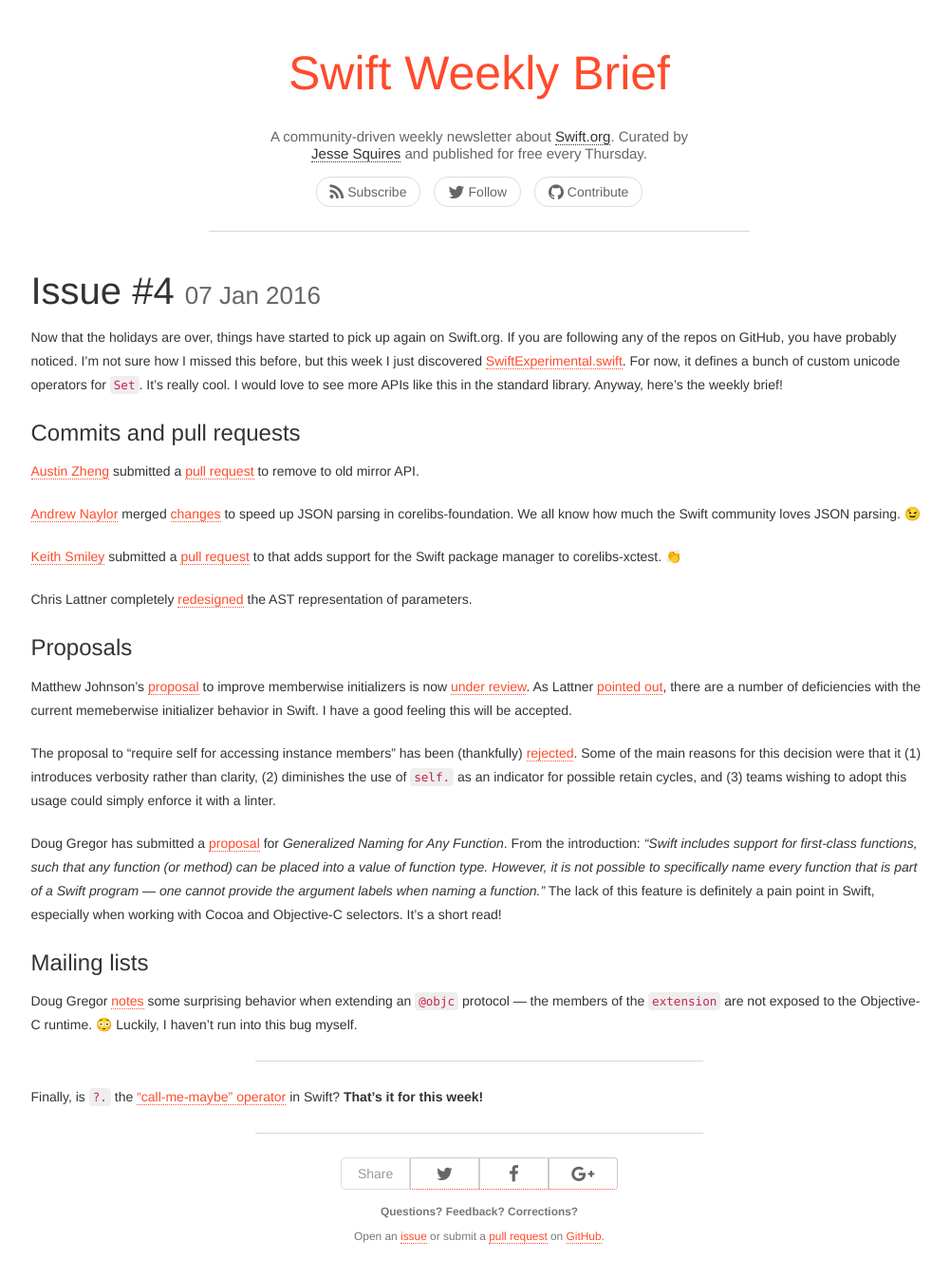
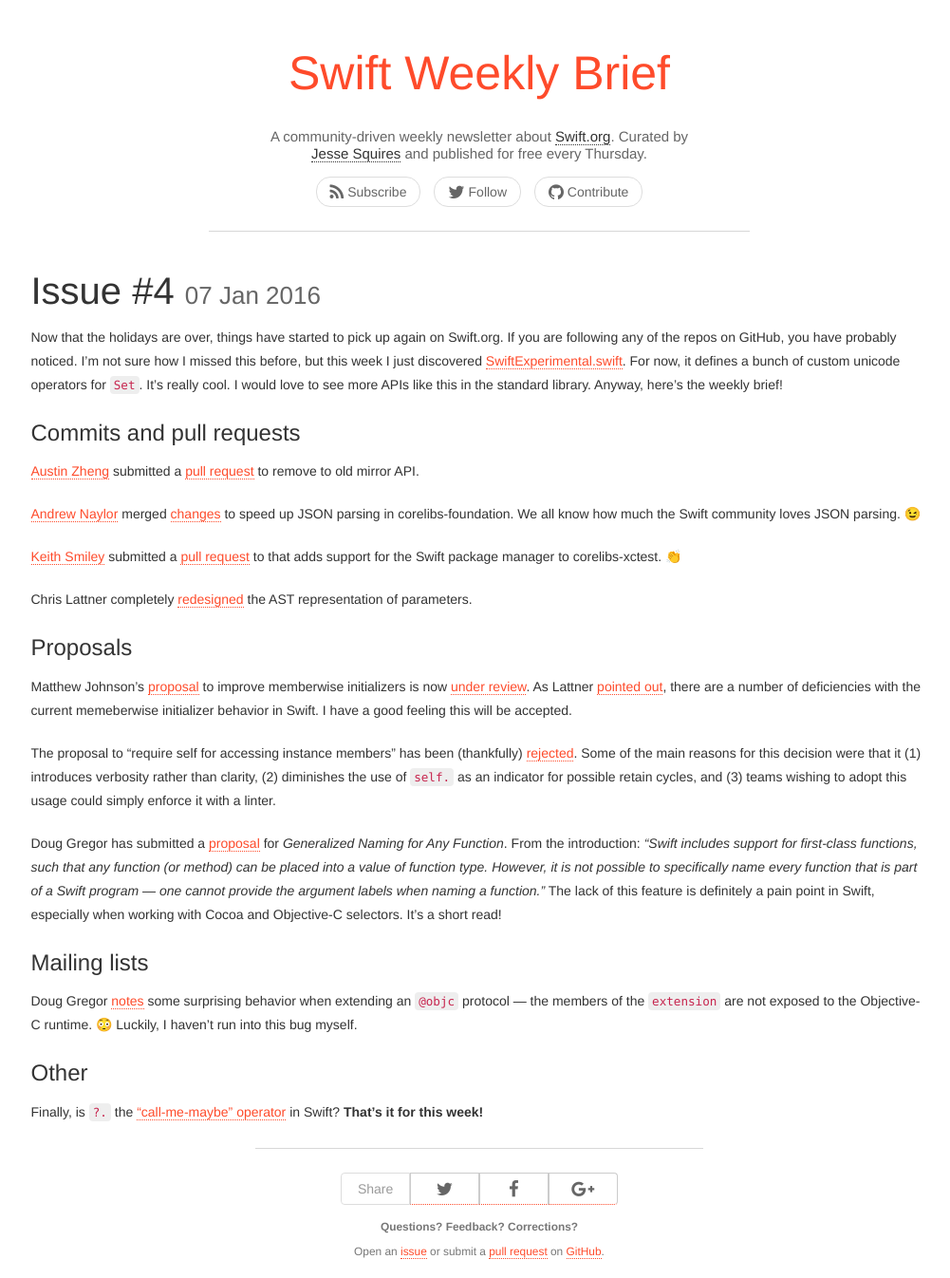
Before and after one commit to SwiftWeekly/swiftweekly.github.io, a Jekyll site: the page built from _posts/2016-01-07-issue-4.md, in a window 1280 px wide. Shown: the whole page at 95% size, without its empty margins (135-1136 px from the left). Built offline with Jekyll 4.4.1, drawn with Linux system fonts in a browser that asks for light colours; nearby versions of some CDN libraries; Markdown is read by kramdown in place of the engine named in the settings.

Commit message:
tweak old posts format

```diff
--- a/_posts/2016-01-07-issue-4.md
+++ b/_posts/2016-01-07-issue-4.md
@@ -30,6 +30,6 @@
 
 Doug Gregor [notes](https://lists.swift.org/pipermail/swift-evolution/Week-of-Mon-20160104/005312.html) some surprising behavior when extending an `@objc` protocol &mdash; the members of the `extension` are not exposed to the Objective-C runtime. 😳 Luckily, I haven't run into this bug myself.
 
-----------------------------
+### Other
 
 Finally, is `?.` the ["call-me-maybe" operator](https://twitter.com/uint_min/status/683532142677114880) in Swift? **That's it for this week!**
```
Also changed, not shown: _posts/2015-12-17-issue-2.md (+0 -2 lines), _posts/2015-12-24-issue-3.md (+0 -2 lines).
